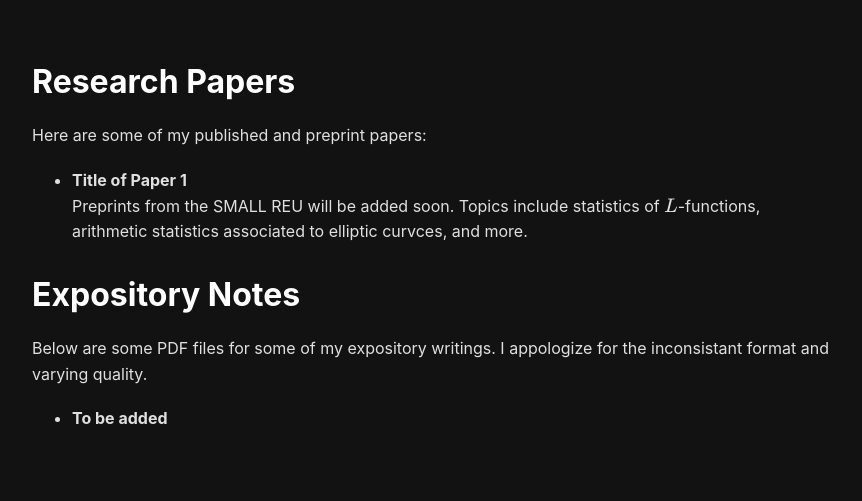
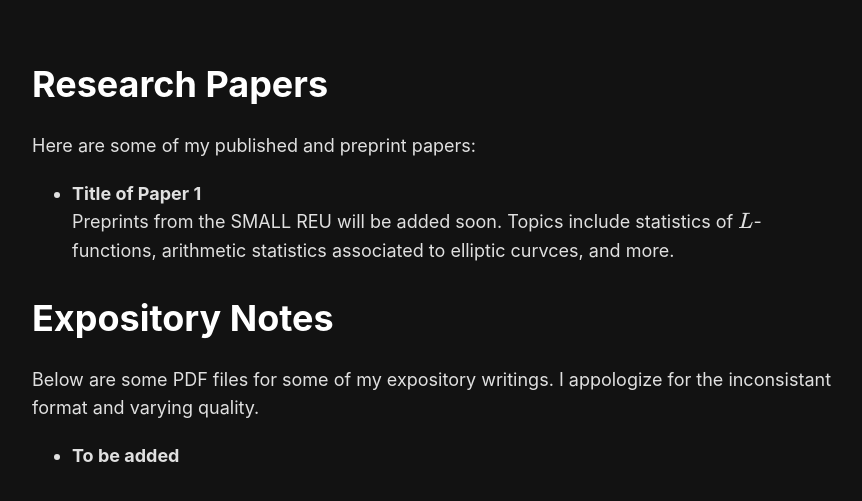
Before and after one commit to VinceDillonMath/VinceDillonMath.github.io, a Jekyll site: the page built from papers.md, in a window 1280 px wide. Shown: the top 501 px of the page, without its empty margins (208-1070 px from the left). Built offline with Jekyll 4.4.1, drawn with Linux system fonts in a browser that asks for light colours.

Commit message:
font change test

```diff
--- a/assets/css/style.css
+++ b/assets/css/style.css
@@ -1,3 +1,22 @@
+/* Change the global font */
+body {
+  font-family: "Merriweather", serif;
+  font-size: 18px;
+  line-height: 1.6;
+  color: #222;
+}
+
+/* Make math equations use the same font */
+mjx-container {
+  font-family: "Merriweather", serif !important;
+}
+
+/* Optional: different font for code blocks */
+code, pre {
+  font-family: "Fira Code", monospace;
+}
+
+
 /* Dark theme base styles */
 body {
   background-color: #121212;
```
Also changed, not shown: _includes/head.html (added, +12 -0 lines).
